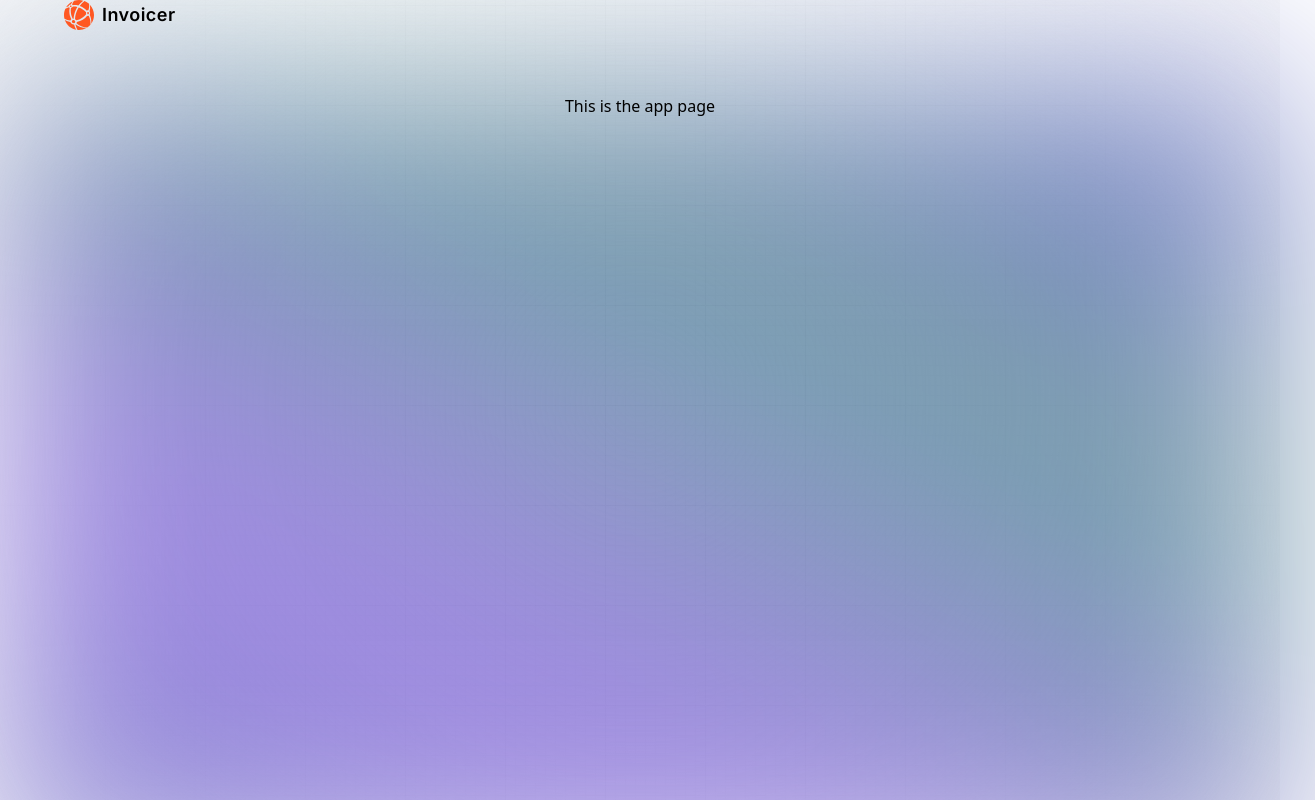
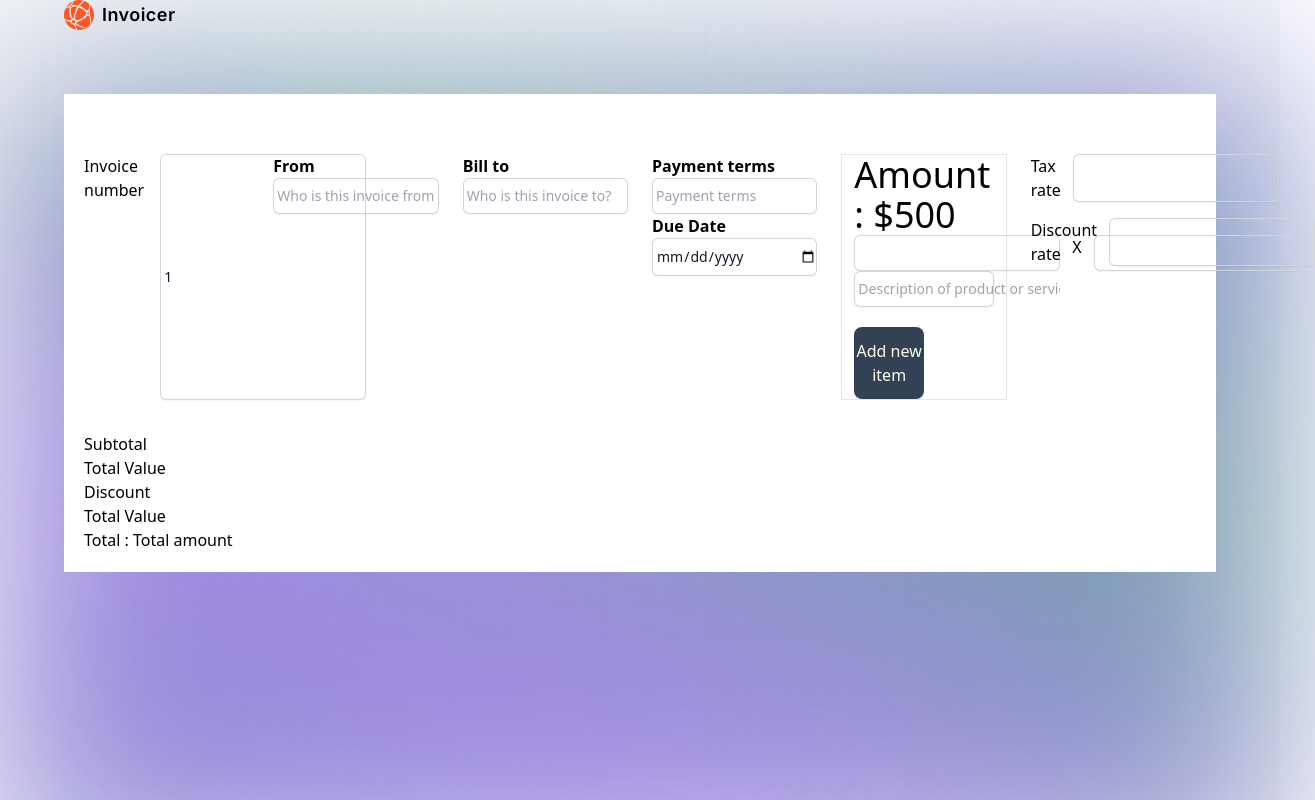
Before and after one commit to emmanuelkumah/invoicer, a Next.js app: page /dashboard in a window 1280 px wide. Shown: the whole page, 1315 px wide, since content can reach past the window. Built offline with nearby package versions, Linux system fonts and the light colour scheme.

Commit message:
Feat: Create form

```diff
--- a/app/dashboard/page.tsx
+++ b/app/dashboard/page.tsx
@@ -1,7 +1,169 @@
-import React from "react";
+"use client";
+import { v4 as uuidv4 } from "uuid";
+import { PhotoIcon, UserCircleIcon } from "@heroicons/react/24/solid";
+import { useState } from "react";
+useState;
+const AppPage = () => {
+  const [invoiceNumber, setInvoiceNumber] = useState<number>(1);
 
-const AppPage = () => {
-  return <div>This is the app page</div>;
+  const addNewItem = () => {
+    console.log("adding new item");
+  };
+  return (
+    <form className="bg-white p-5 w-full">
+      <div className="mt-10 grid grid-cols-1 gap-x-6 gap-y-8 sm:grid-cols-6">
+        <div className="flex flex-row gap-4">
+          <label htmlFor="invoiceNumber">Invoice number</label>
+          <div className="flex rounded-md shadow-sm ring-1 ring-inset ring-gray-300 focus-within:ring-2 focus-within:ring-inset focus-within:ring-indigo-600 sm:max-w-md">
+            <input
+              className="block flex-1 border-0 bg-transparent py-1.5 pl-1 text-gray-900  focus:ring-0 sm:text-sm sm:leading-6"
+              type="number"
+              name=""
+              id="invoiceNumber"
+              min="1"
+              step="1"
+              value={invoiceNumber}
+              //   onChange={(e) => setInvoiceNumber(e.target.value)}
+            />
+          </div>
+        </div>
+        <div className="flex flex-col">
+          <label className="font-bold" htmlFor="from">
+            From{" "}
+          </label>
+          <div className="flex rounded-md shadow-sm ring-1 ring-inset ring-gray-300 focus-within:ring-2 focus-within:ring-inset focus-within:ring-indigo-600 sm:max-w-md">
+            <input
+              className="block flex-1 border-0 bg-transparent py-1.5 pl-1 text-gray-900 placeholder:text-gray-400 focus:ring-0 sm:text-sm sm:leading-6"
+              type="text"
+              name="from"
+              id="invoiceNumber"
+              placeholder="Who is this invoice from"
+            />
+          </div>
+        </div>
+        <div className="flex flex-col">
+          <label className="font-bold" htmlFor="bill">
+            Bill to
+          </label>
+          <div className="flex rounded-md shadow-sm ring-1 ring-inset ring-gray-300 focus-within:ring-2 focus-within:ring-inset focus-within:ring-indigo-600 sm:max-w-md">
+            <input
+              className="block flex-1 border-0 bg-transparent py-1.5 pl-1 text-gray-900 placeholder:text-gray-400 focus:ring-0 sm:text-sm sm:leading-6"
+              type="text"
+              name="bill"
+              id="bill"
+              placeholder="Who is this invoice to?"
+            />
+          </div>
+        </div>
+        <section className="flex flex-col">
+          <div className="flex flex-col">
+            <label className="font-bold" htmlFor="bill">
+              Payment terms{" "}
+            </label>
+            <div className="flex rounded-md shadow-sm ring-1 ring-inset ring-gray-300 focus-within:ring-2 focus-within:ring-inset focus-within:ring-indigo-600 sm:max-w-md">
+              <input
+                className="block flex-1 border-0 bg-transparent py-1.5 pl-1 text-gray-900 placeholder:text-gray-400 focus:ring-0 sm:text-sm sm:leading-6"
+                type="text"
+                name="bill"
+                id="bill"
+                placeholder="Payment terms"
+              />
+            </div>
+          </div>
+          <div className="flex flex-col">
+            <label className="font-bold" htmlFor="bill">
+              Due Date
+            </label>
+            <div className="flex rounded-md shadow-sm ring-1 ring-inset ring-gray-300 focus-within:ring-2 focus-within:ring-inset focus-within:ring-indigo-600 sm:max-w-md">
+              <input
+                className="block flex-1 border-0 bg-transparent py-1.5 pl-1 text-gray-900 placeholder:text-gray-400 focus:ring-0 sm:text-sm sm:leading-6"
+                type="date"
+                name="bill"
+                id="bill"
+              />
+            </div>
+          </div>
+        </section>
+        <section className="flex flex-col border px-3">
+          <div className="flex flex-col">
+            <h4 className="text-4xl ">Amount : $500</h4>
+            <div className="flex gap-3 w-[50%]">
+              <div className="flex rounded-md shadow-sm ring-1 ring-inset ring-gray-300 focus-within:ring-2 focus-within:ring-inset focus-within:ring-indigo-600 sm:max-w-md">
+                <input
+                  className="block flex-1 border-0 bg-transparent py-1.5 pl-1 text-gray-900 placeholder:text-gray-400 focus:ring-0 sm:text-sm sm:leading-6"
+                  type="number"
+                  name=""
+                  id=""
+                  size={50}
+                />
+              </div>
+
+              <span>X</span>
+              <div className="flex rounded-md shadow-sm ring-1 ring-inset ring-gray-300 focus-within:ring-2 focus-within:ring-inset focus-within:ring-indigo-600 sm:max-w-md">
+                <input
+                  className="block flex-1 border-0 bg-transparent py-1.5 pl-1 text-gray-900 placeholder:text-gray-400 focus:ring-0 sm:text-sm sm:leading-6"
+                  type="number"
+                  size={10}
+                />
+              </div>
+            </div>
+          </div>
+          <div className="flex rounded-md shadow-sm ring-1 ring-inset ring-gray-300 focus-within:ring-2 focus-within:ring-inset focus-within:ring-indigo-600 sm:max-w-md">
+            <input
+              className="block flex-1 border-0 bg-transparent py-1.5 pl-1 text-gray-900 placeholder:text-gray-400 focus:ring-0 sm:text-sm sm:leading-6"
+              type="text"
+              name="bill"
+              id="bill"
+              placeholder="Description of product or service"
+            />
+          </div>
+          <button
+            className="w-1/2 rounded-lg bg-slate-700 text-yellow-50 mt-5 py-3"
+            onClick={addNewItem}
+          >
+            Add new item
+          </button>
+        </section>
+        <section className="flex flex-col gap-4">
+          <div className="flex flex-row gap-3">
+            <label htmlFor="">Tax rate</label>
+            <div className="flex rounded-md shadow-sm ring-1 ring-inset ring-gray-300 focus-within:ring-2 focus-within:ring-inset focus-within:ring-indigo-600 sm:max-w-md">
+              <input
+                className="block flex-1 border-0 bg-transparent py-1.5 pl-1 text-gray-900 placeholder:text-gray-400 focus:ring-0 sm:text-sm sm:leading-6"
+                type="number"
+                name=""
+                id=""
+              />
+            </div>
+          </div>
+          <div className="flex flex-row gap-3">
+            <label htmlFor="">Discount rate</label>
+            <div className="flex rounded-md shadow-sm ring-1 ring-inset ring-gray-300 focus-within:ring-2 focus-within:ring-inset focus-within:ring-indigo-600 sm:max-w-md">
+              <input
+                className="block flex-1 border-0 bg-transparent py-1.5 pl-1 text-gray-900 placeholder:text-gray-400 focus:ring-0 sm:text-sm sm:leading-6"
+                type="number"
+                name=""
+                id=""
+              />
+            </div>
+          </div>
+        </section>
+        <section>
+          <div>
+            <h3>Subtotal </h3>
+            <span>Total Value </span>
+          </div>
+          <div>
+            <h3>Discount </h3>
+            <span>Total Value </span>
+          </div>
+          <h2>
+            Total : <span>Total amount</span>
+          </h2>
+        </section>
+      </div>
+    </form>
+  );
 };
 
 export default AppPage;
--- a/tailwind.config.ts
+++ b/tailwind.config.ts
@@ -19,6 +19,6 @@ const config: Config = {
       },
     },
   },
-  plugins: [],
+  // plugins: [require("@tailwindcss/forms")],
 };
 export default config;
--- a/tsconfig.json
+++ b/tsconfig.json
@@ -15,7 +15,8 @@
     "plugins": [
       {
         "name": "next"
-      }
+      },
+
     ],
     "paths": {
       "@*": ["./*"]
```
Also changed, not shown: package.json (+8 -3 lines), 1 other file (tests, documents, lock files or other folders).
